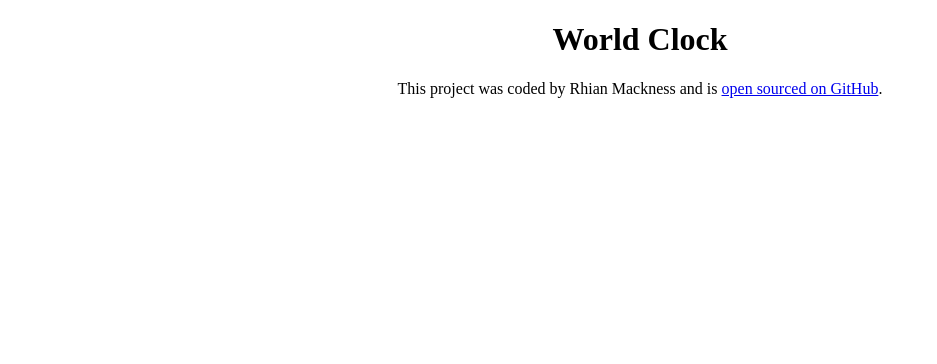
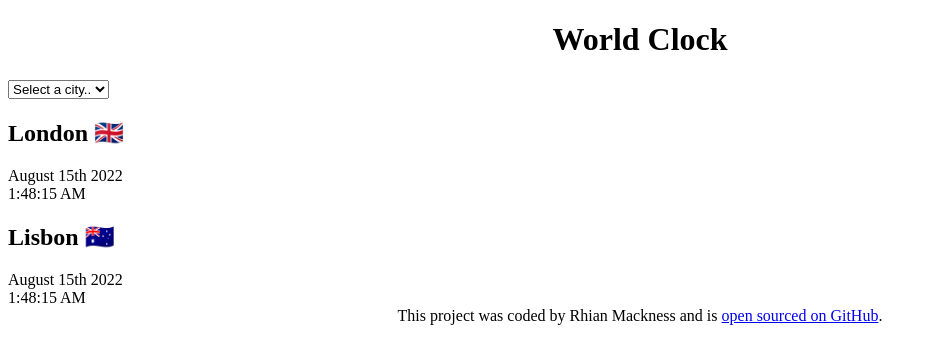
Before and after one commit to rhimack/world-clock, a plain HTML site: page index.html in a window 1280 px wide. Shown: the whole page, without its empty margins (0-937 px from the left). Drawn offline with Linux system fonts and the light colour scheme.

Commit message:
Added the basic HTML

```diff
--- a/index.html
+++ b/index.html
@@ -8,7 +8,28 @@
     <title>World Clock</title>
   </head>
   <body>
-    <h1>World Clock</h1>
+    <div class="container">
+      <h1>World Clock</h1>
+
+      <select name="" id="">
+        <option value="select">Select a city..</option>
+        <option value="">Lisbon</option>
+        <option value="">London</option>
+        <option value="">Male</option>
+      </select>
+
+      <div class="city">
+        <h2>London 🇬🇧</h2>
+        <div class="date">August 15th 2022</div>
+        <div class="time">1:48:15 AM</div>
+      </div>
+      <div class="city">
+        <h2>Lisbon 🇦🇺</h2>
+        <div class="date">August 15th 2022</div>
+        <div class="time">1:48:15 AM</div>
+      </div>
+    </div>
+
     <footer>
       This project was coded by Rhian Mackness and is
       <a href="https://github.com/rhimack/world-clock" target="_blank">
```
